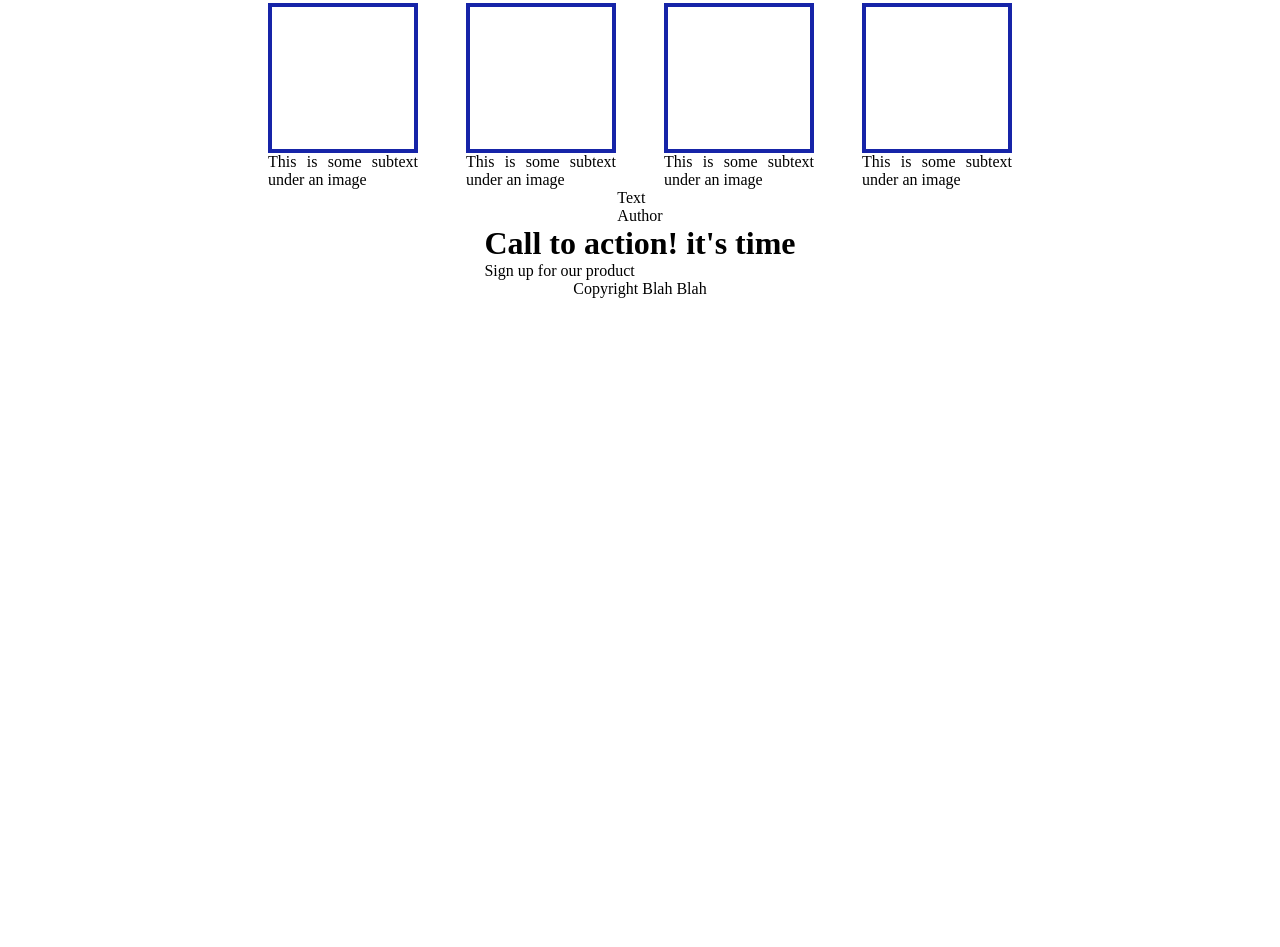
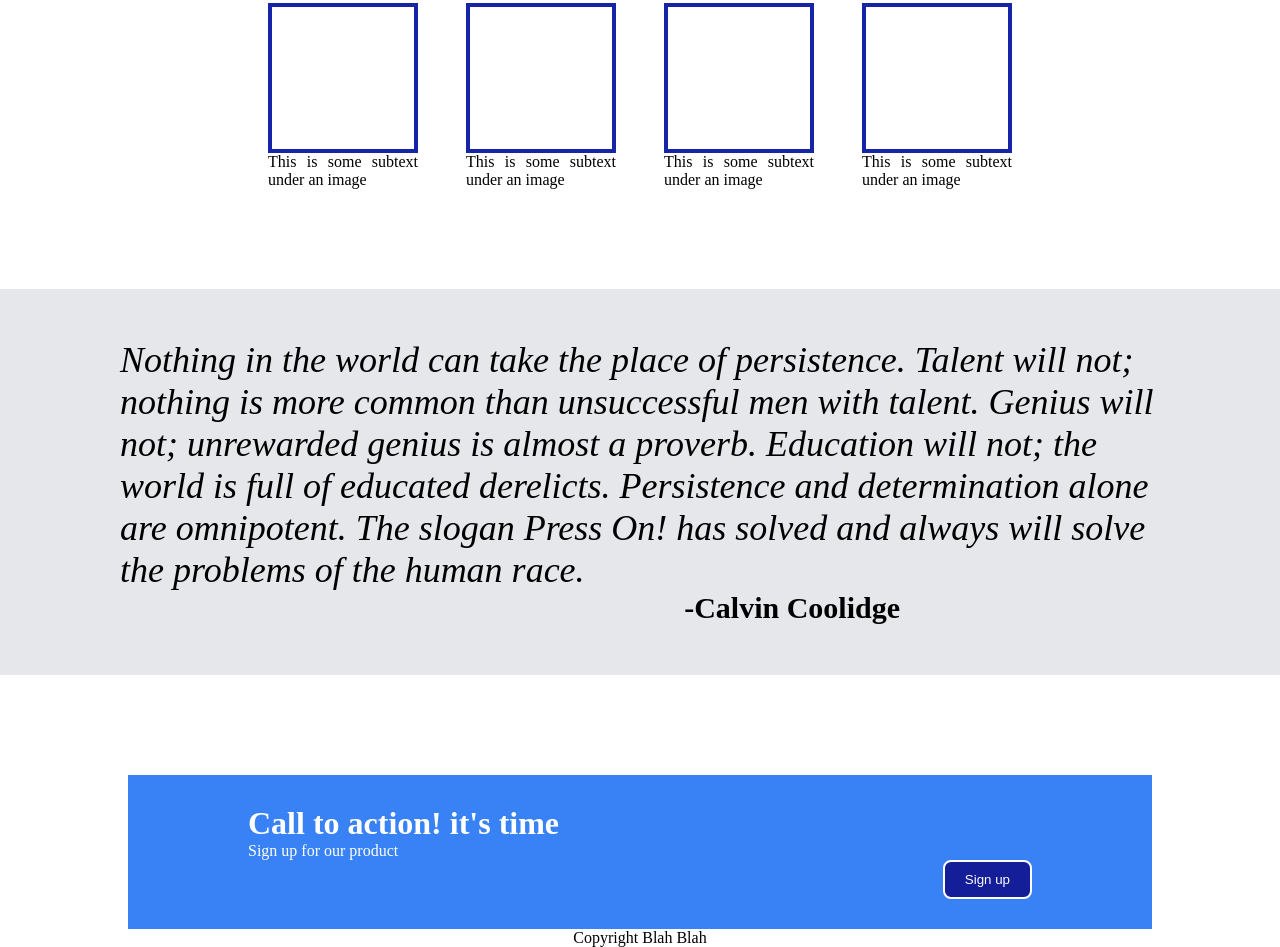
Before and after one commit to FTyumin/Landing-Page, a plain HTML site: page index.html in a window 1280 px wide. Shown: the part 423-1370 px from the top of the page. Before the commit the page ends 800 px from the top, so only its background shows below. Drawn offline with Linux system fonts and the light colour scheme.

Commit message:
feat:add quote, start action part

```diff
--- a/index.html
+++ b/index.html
@@ -53,12 +53,16 @@
             </div>
         </div>
         <div class="quote">
-            <p>Text</p>
-            <p>Author</p>
+            <p class="text">Nothing in the world can take the place of persistence. Talent will not; nothing is more
+                common than unsuccessful men with talent. Genius will not; unrewarded genius is almost a proverb. Education
+                will not; the world is full of educated derelicts. Persistence and determination alone are omnipotent. The
+                slogan Press On! has solved and always will solve the problems of the human race.</p>
+            <p class="author">-Calvin Coolidge</p>
         </div>
         <div class="action">
             <h1>Call to action! it's time</h1>
             <p>Sign up for our product</p>
+            <button>Sign up</button>
         </div>
         <div class="footer">
             Copyright Blah Blah
--- a/style.css
+++ b/style.css
@@ -117,5 +117,48 @@ ul {
 }
 
 .quote {
+    margin-top: 100px;
+    background-color: #E5E7EB;
+    width: 100%;
+    height: auto;
+    display: flex;
+    flex-direction: column;
+    justify-content: center;
+    align-items: center;
+    padding: 0px 120px;
+}
 
+.quote .text {
+    font-size: 36px;
+    font-style:italic;
+    margin-top:50px ;
 }
+
+.quote .author {
+    font-weight: bold;
+    font-size:30px;
+    width: 50%;
+    text-align: right;
+    margin-bottom: 50px;
+}
+
+.action {
+    margin-top:100px;
+    width: 80%;
+    height: 30%;
+    background-color: #3882F6;
+    padding: 30px 120px;
+}
+
+.action h1,.action p {
+    color:white;
+}
+
+.action button {
+    float: right;
+    border: 2px solid white;
+    color:white;
+    background-color: #131e98;
+    padding: 10px 20px;
+    border-radius: 8px;
+}
```
